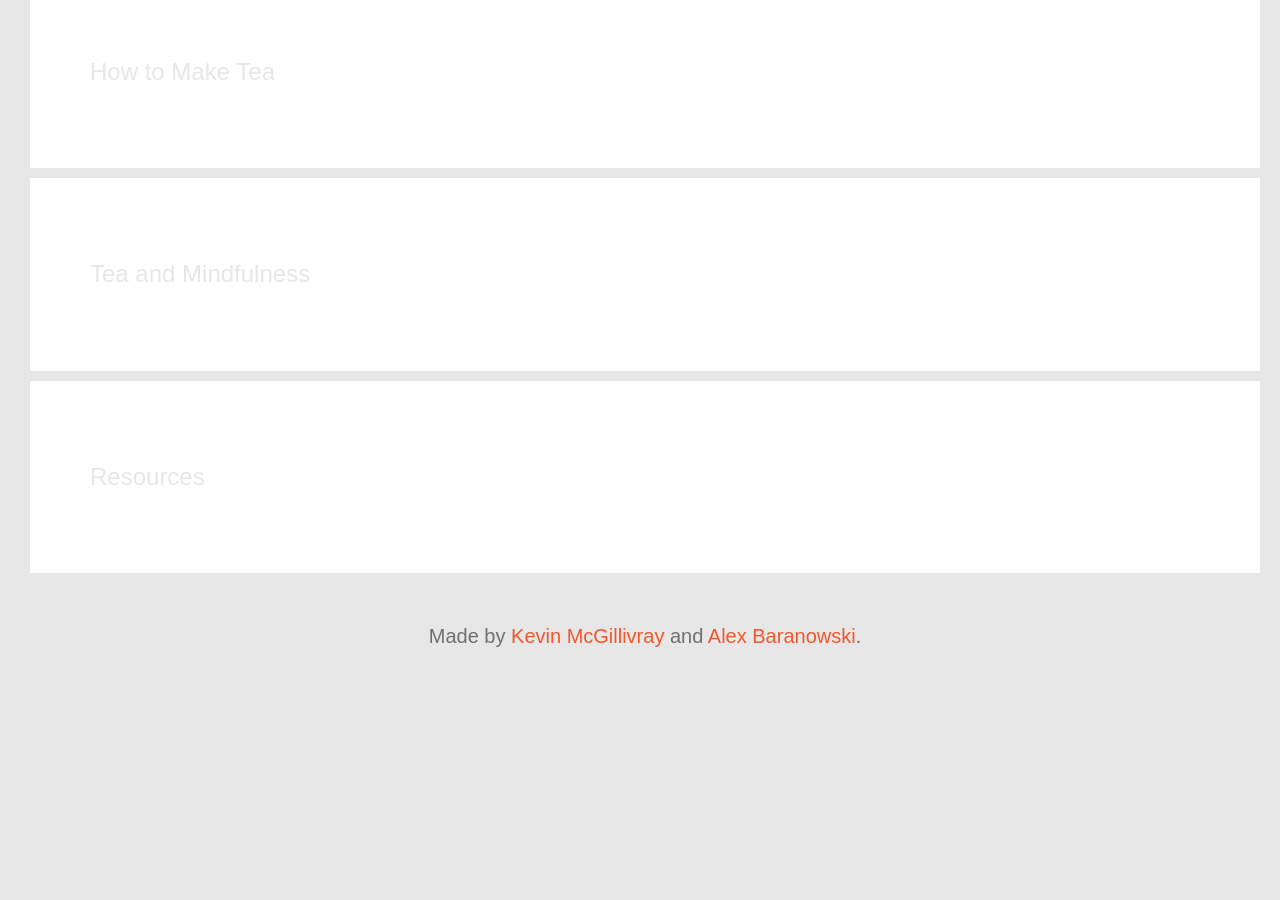
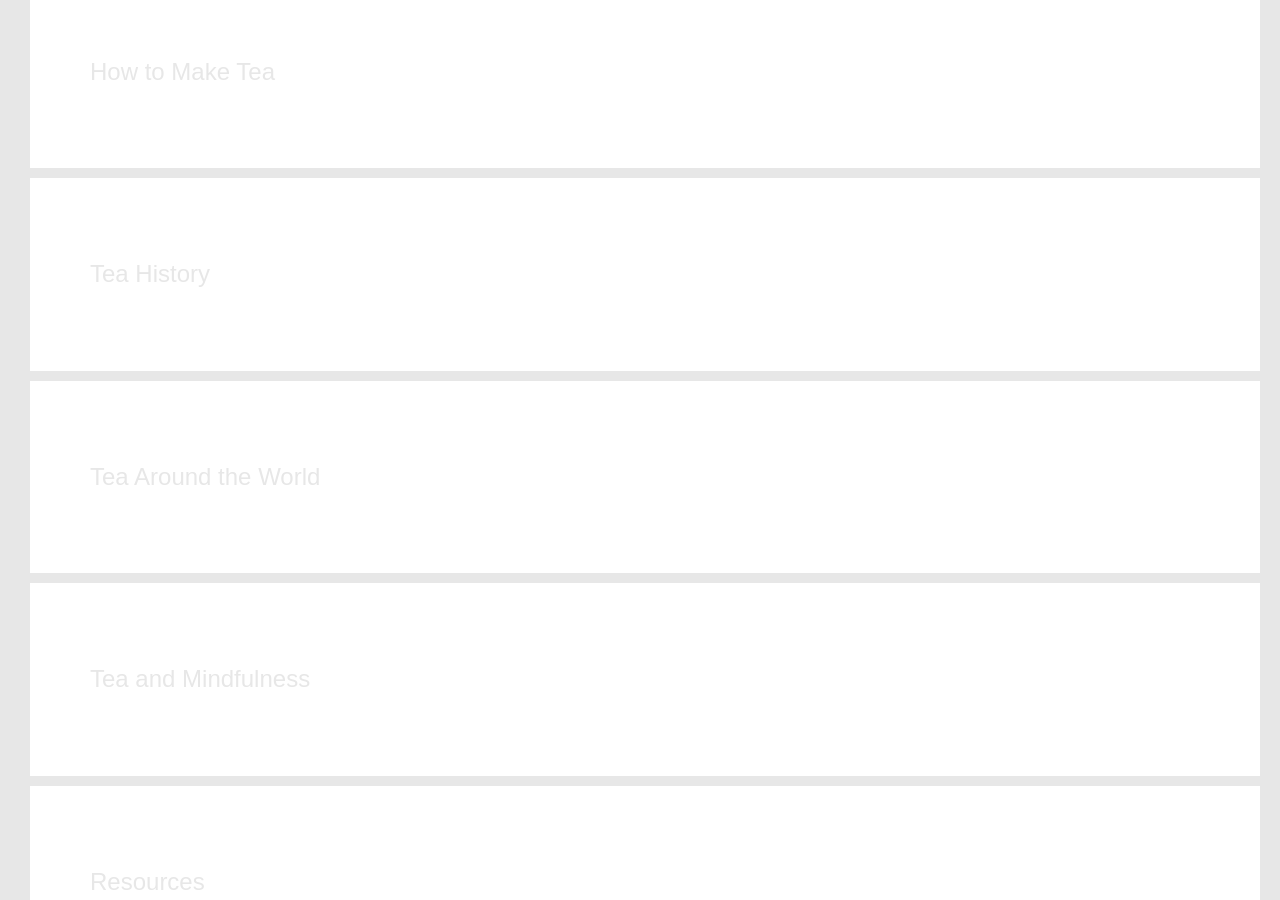
Before and after one commit to kmcgillivray/tea, a Jekyll site: the page built from index.md, in a window 1280 px wide and 900 px high, scrolled down 1752 px. Built offline with Jekyll 4.4.1, drawn with Linux system fonts in a browser that asks for light colours; nearby versions of some CDN libraries; before the commit the page ends 2482 px from its top, so only the background shows below that.

Commit message:
Update index.md

```diff
--- a/index.md
+++ b/index.md
@@ -21,6 +21,10 @@ layout: default
 
   <h1 id="how_to_make_tea">How to Make Tea</h1>
 
+  <h1 id="tea_history">Tea History</h1>
+
+  <h1 id="tea_around_the_world">Tea Around the World</h1>
+
   <h1 id="tea_and_mindfulness">Tea and Mindfulness</h1>
 
   <h1 id="resources">Resources</h1>
```
